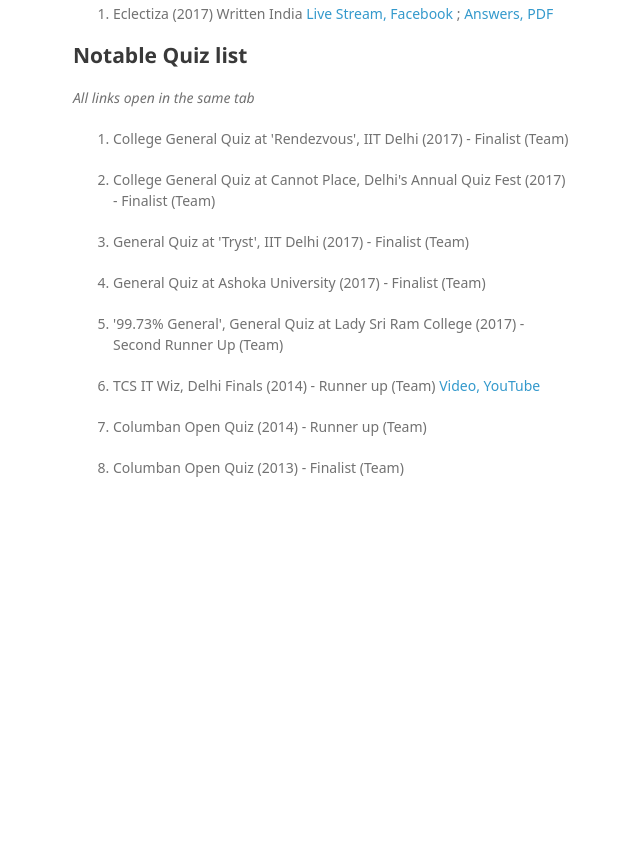
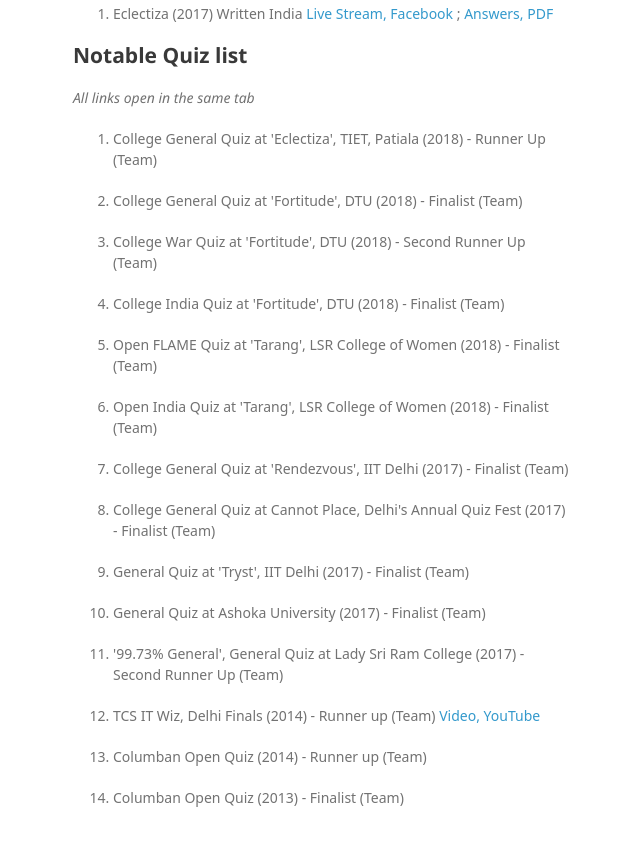
Before and after one commit to bharatkashyap/quizzes, a plain HTML site: page index.html in a window 1280 px wide. Shown: the part 959-1805 px from the top of the page, without its empty margins (497-1137 px from the left). Before the commit the page ends 1507 px from the top, so only its background shows below. Drawn offline with Linux system fonts and the light colour scheme; a web font is replaced by a local one.

Commit message:
Update index.html

```diff
--- a/index.html
+++ b/index.html
@@ -78,6 +78,12 @@
 <p><em>All links open in the same tab</em>  </p>
 
 <ol>
+      <li><p>College General Quiz at 'Eclectiza', TIET, Patiala (2018) - Runner Up (Team)</p></li>
+      <li><p>College General Quiz at 'Fortitude', DTU (2018) - Finalist (Team)</p></li>
+      <li><p>College War Quiz at 'Fortitude', DTU (2018) - Second Runner Up (Team)</p></li>
+      <li><p>College India Quiz at 'Fortitude', DTU (2018) - Finalist (Team)</p></li>
+      <li><p>Open FLAME Quiz at 'Tarang', LSR College of Women (2018) - Finalist (Team)</p></li>
+      <li><p>Open India Quiz at 'Tarang', LSR College of Women (2018) - Finalist (Team)</p></li>
     <li><p>College General Quiz at 'Rendezvous', IIT Delhi (2017) - Finalist (Team)</p></li>
     <li><p>College General Quiz at Cannot Place, Delhi's Annual Quiz Fest (2017) - Finalist (Team)</p></li>
    <li><p>General Quiz at 'Tryst', IIT Delhi (2017) - Finalist (Team)</p></li>
```
